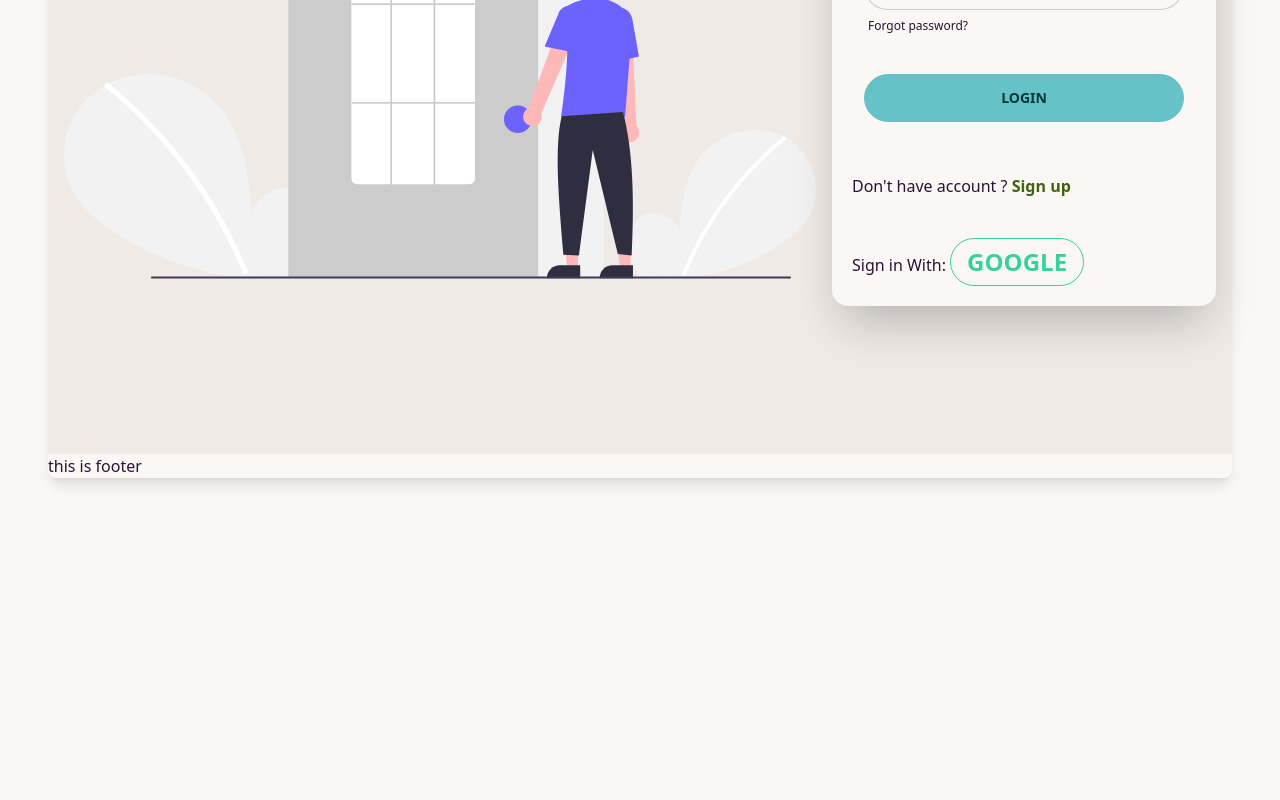
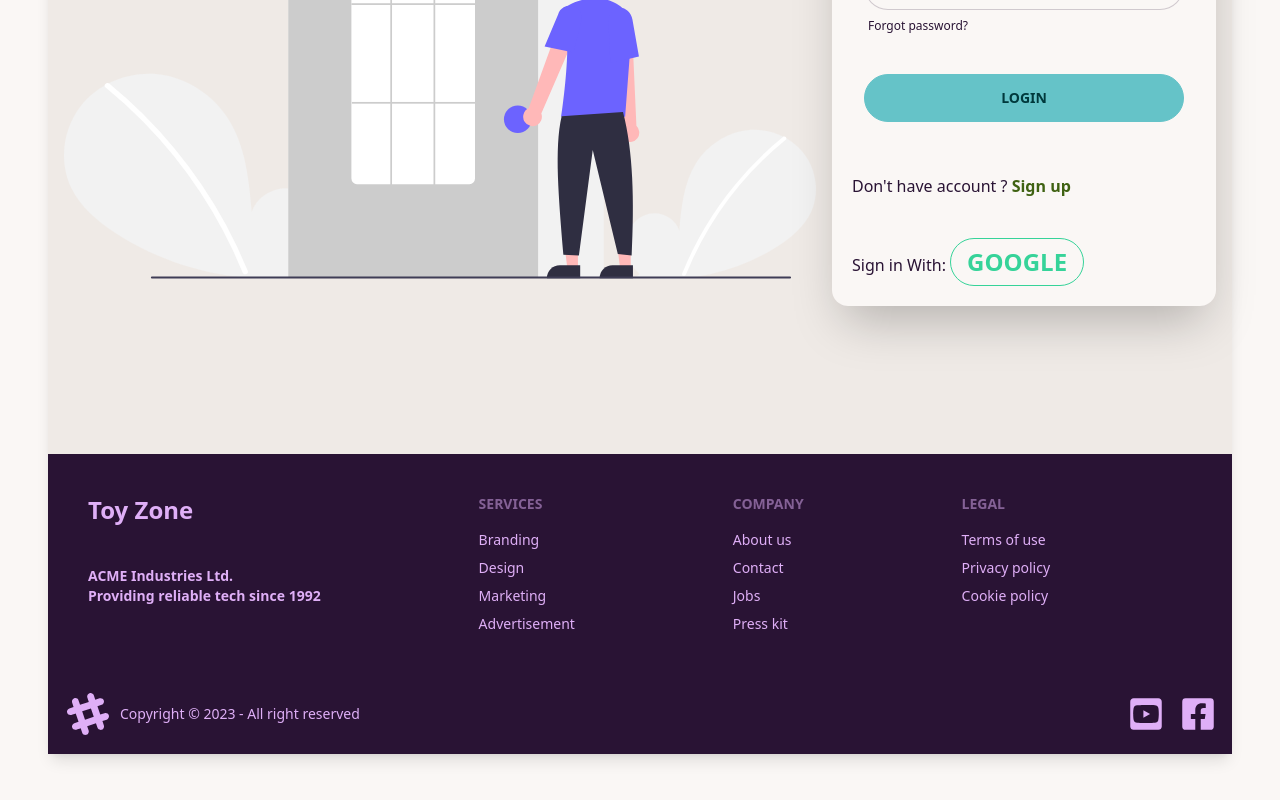
Before and after one commit to mahamudhul/toy-marketplace-client, a React (Vite) app: page /login in a window 1280 px wide. Shown: the part 458-1258 px from the top of the page. Before the commit the page ends 984 px from the top, so only its background shows below. Built offline with nearby package versions, Linux system fonts and the light colour scheme; no server answers.

Commit message:
footer and error page added

```diff
--- a/package.json
+++ b/package.json
@@ -17,6 +17,7 @@
     "react": "^18.2.0",
     "react-dom": "^18.2.0",
     "react-hook-form": "^7.43.9",
+    "react-icons": "^4.8.0",
     "react-router-dom": "^6.11.2",
     "sort-by": "^1.2.0"
   },
--- /dev/null
+++ b/src/pages/ErrorPage.jsx
@@ -0,0 +1,33 @@
+/* eslint-disable react-hooks/rules-of-hooks */
+/* eslint-disable no-unused-vars */
+import React from 'react';
+import { Link, useRouteError } from 'react-router-dom';
+import img from '../assets/undraw_page_not_found_re_e9o6.svg'
+
+
+
+
+const ErrorPage = () => {
+    const { error, status } = useRouteError();
+
+    return (
+        <div>
+            <section className='flex items-center h-50 p-16  '>
+                <div className='container flex flex-col items-center justify-center px-5 mx-auto my-8'>
+                    <img src={img} alt="" />
+                    <div className=' text-center mt-20'>
+                        <p className='text-2xl font-semibold md:text-3xl mb-8 border'>
+                         message:   {error?.message}
+                        </p>
+                        <button className="btn btn-outline btn-success"><Link
+                            to='/'>
+                            go to homepage
+                        </Link></button>
+                    </div>
+                </div>
+            </section>
+        </div>
+    );
+};
+
+export default ErrorPage;
--- a/src/pages/Footer.jsx
+++ b/src/pages/Footer.jsx
@@ -1,10 +1,52 @@
 /* eslint-disable no-unused-vars */
 import React from 'react';
+import {
+    FaFacebookSquare, FaYoutubeSquare, FaSlackHash
+} from 'react-icons/fa';
+
 
 const Footer = () => {
     return (
         <div>
-            <h1>this is footer</h1>
+            <footer className="footer p-10 bg-neutral text-neutral-content">
+                <div>
+                    <h1 className='font-bold text-2xl underline-offset-1 mb-8'>Toy Zone</h1>
+                    <p className="font-bold">
+                        ACME Industries Ltd. <br />Providing reliable tech since 1992
+                    </p>
+                </div>
+                <div>
+                    <span className="footer-title">Services</span>
+                    <a className="link link-hover">Branding</a>
+                    <a className="link link-hover">Design</a>
+                    <a className="link link-hover">Marketing</a>
+                    <a className="link link-hover">Advertisement</a>
+                </div>
+                <div>
+                    <span className="footer-title">Company</span>
+                    <a className="link link-hover">About us</a>
+                    <a className="link link-hover">Contact</a>
+                    <a className="link link-hover">Jobs</a>
+                    <a className="link link-hover">Press kit</a>
+                </div>
+                <div>
+                    <span className="footer-title">Legal</span>
+                    <a className="link link-hover">Terms of use</a>
+                    <a className="link link-hover">Privacy policy</a>
+                    <a className="link link-hover">Cookie policy</a>
+                </div>
+            </footer>
+
+            <footer className="footer items-center p-4 bg-neutral text-neutral-content">
+                <div className="items-center grid-flow-col">
+                    <FaSlackHash className='text-5xl'></FaSlackHash>
+                    <p>Copyright © 2023 - All right reserved</p>
+                </div>
+                <div className="grid-flow-col gap-4 md:place-self-center md:justify-self-end">
+                    <a className='link'><FaYoutubeSquare className='text-4xl'></FaYoutubeSquare></a>
+                    <a className='link'><FaFacebookSquare className='text-4xl'></FaFacebookSquare></a>
+                </div>
+            </footer>
         </div>
     );
 };
--- a/src/pages/Home/Login.jsx
+++ b/src/pages/Home/Login.jsx
@@ -89,7 +89,6 @@ const Login = () => {
 
                         <div className="m-5">
                             <p>Sign in With: <button onClick={handleGoogleSignIn} className="btn btn-outline btn-success text-2xl ">Google</button></p>
-
                         </div>
                     </div>
                 </div>
--- a/src/routers/router.jsx
+++ b/src/routers/router.jsx
@@ -6,11 +6,13 @@ import Register from "../pages/Register";
 import Blogs from "../pages/Blogs";
 import AllToys from "../pages/AllToys";
 import AddToys from "../pages/AddToys";
+import ErrorPage from "../pages/ErrorPage";
 
 const router = createBrowserRouter([
     {
         path:'/',
         element: <Main></Main>,
+        errorElement:<ErrorPage></ErrorPage>,
         children: [
             {
                 path: '/',
```
Also changed, not shown: src/assets/undraw_page_not_found_re_e9o6.svg (added), 1 other file (tests, documents, lock files or other folders).
